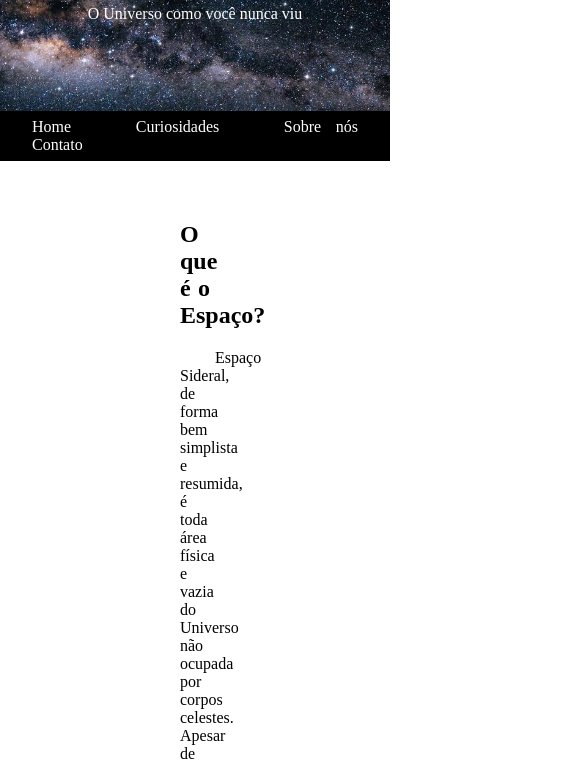
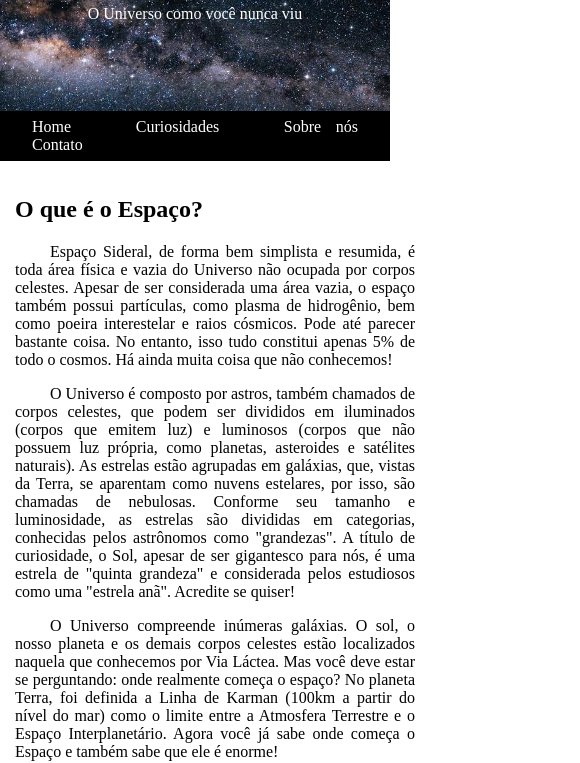
Before and after one commit to viniciusfernando728/projetos, a plain HTML site: page space/index.html in a window 390 px wide. Shown: the part 114-877 px from the top of the page, 580 px wide, since content can reach past the window. Drawn offline with Linux system fonts and the light colour scheme; a web font is replaced by a local one.

Commit message:
Manutenção
A margem do setor principal foi retirada e deu lugar a largura mínima e máxima para que o site se torne responsivo.

Foi acrescentado ainda um padding na caixa article.

```diff
--- a/space/style.css
+++ b/space/style.css
@@ -87,8 +87,15 @@ a.menu {
 }
 
 main {
-    margin: 60px 180px;
+    margin: 0px;
     text-align: justify;
+}
+
+article {
+    min-width: 400px;
+    max-width: 1200px;
+    margin: auto;
+    padding: 15px;
 }
 
 img.reducao {
```
